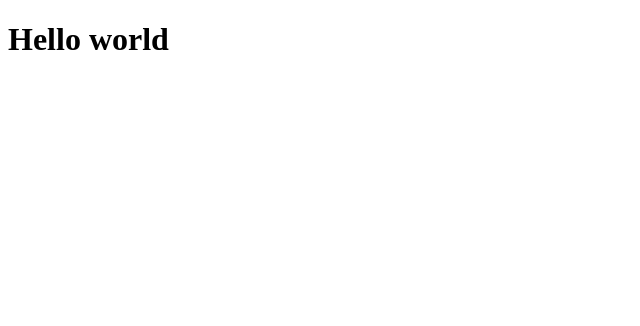
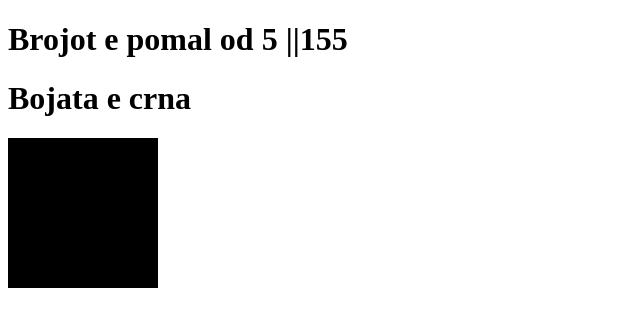
Before and after one commit to TeChExCeLsIor/code_class_2023, a React (Create React App) app: page / in a window 1280 px wide. Shown: the top 326 px of the page, without its empty margins (0-640 px from the left). Built offline with nearby package versions, Linux system fonts and the light colour scheme.

Commit message:
Ternary expresion

```diff
--- a/src/App.js
+++ b/src/App.js
@@ -1,9 +1,29 @@
 import React from "react";
 
+// ternary expression
+// uslov ? ako uslovot e tocen : ako uslovot e netocen
+
+// uslov && shto sakame da se renderira ako uslovot e tocen
+
+// uslov ? (druguslov ? ako tocno: ako netocno) : else tuka
+
 function App() {
+  const broj = 4;
+  const isBlack = true;
+  const nekojSiBroj = broj >= 5 ? 55 : 155;
   return (
     <div>
-      <h1>Hello world</h1>
+      <h1>
+        {broj > 5 ? "Brojot e pogolem od 5 ||" : "Brojot e pomal od 5 ||"}
+        {nekojSiBroj}
+      </h1>
+      <h1>
+        {isBlack === true && "Bojata e crna"}
+        {!isBlack && "Bojata ne e crna"}
+      </h1>
+      {isBlack === true && (
+        <div style={{ width: 150, height: 150, backgroundColor: "black" }} />
+      )}
     </div>
   );
 }
```
